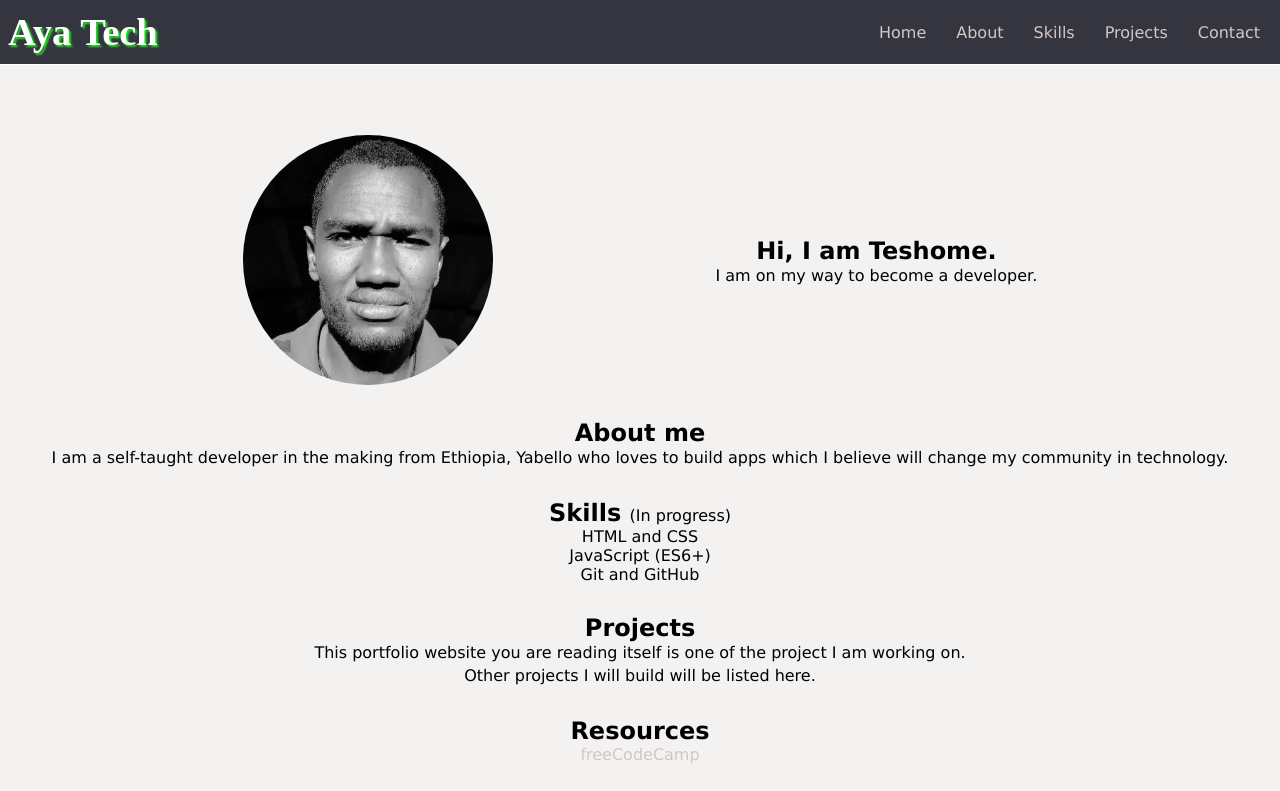
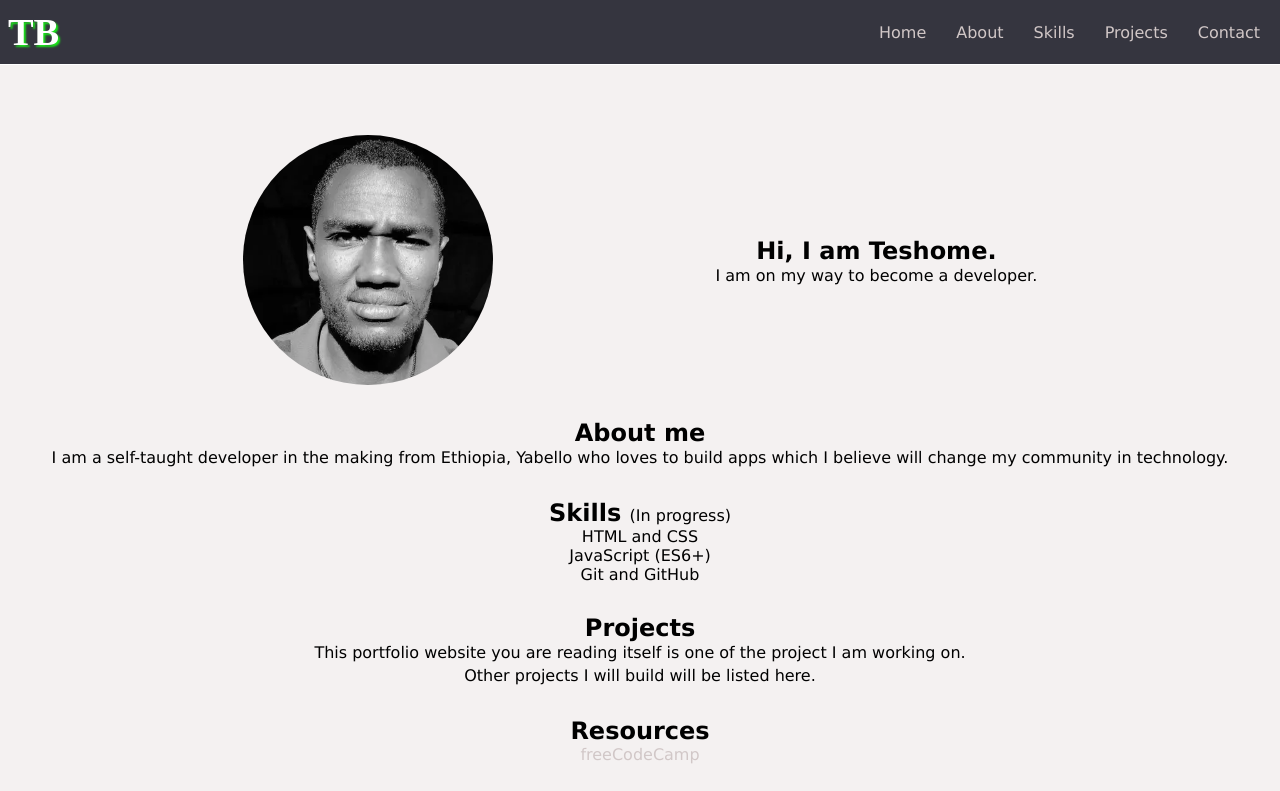
Before and after one commit to TeshomeDev/my-portfolio, a plain HTML site: page index.html in a window 1280 px wide. Shown: the top 791 px of the page. Drawn offline with Linux system fonts and the light colour scheme.

Commit message:
change main title to TB

```diff
--- a/index.html
+++ b/index.html
@@ -8,7 +8,7 @@
   </head>
   <body>
     <header>
-      <h1 class="quintessential-regular">Aya Tech</h1>
+      <h1 class="quintessential-regular">TB</h1>
       <nav>
         <ul class="navbar">
           <li><a href="#home">Home</a></li>
```
